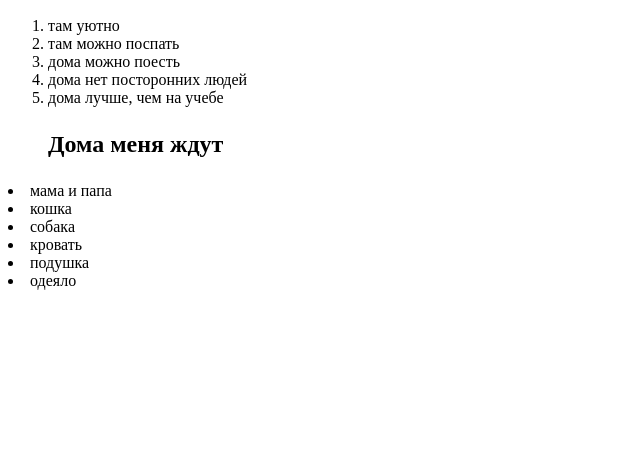
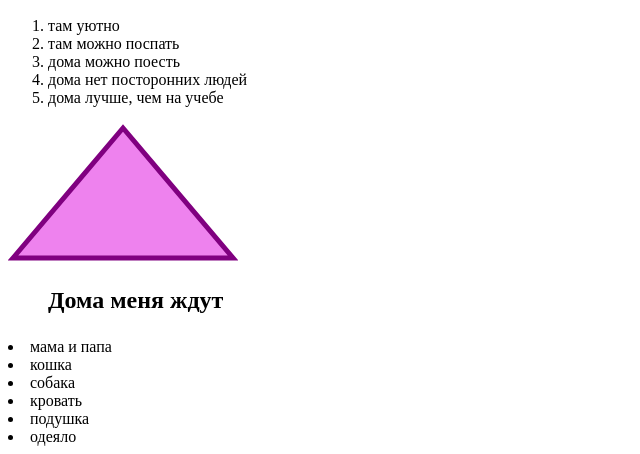
Before and after one commit to Swan225858/-, a plain HTML site: page index.html in a window 1280 px wide. Shown: the part 587-1041 px from the top of the page, without its empty margins (0-640 px from the left). Before the commit the page ends 885 px from the top, so only its background shows below. Drawn offline with Linux system fonts and the light colour scheme.

Commit message:
Update index.html

```diff
--- a/index.html
+++ b/index.html
@@ -11,6 +11,13 @@
 <li>дома нет посторонних людей</li>
    <li>дома лучше, чем на учебе</li>
 </ol>
+    <svg width="230" height="140">
+  <polygon points="5,135 115,5 225,135"
+    fill="violet" stroke="purple" stroke-width="5"
+  />
+</svg>
+
+
 <h2><ul>Дома меня ждут</h2>
     <li>мама и папа</li>
     <li>кошка</li>
```
